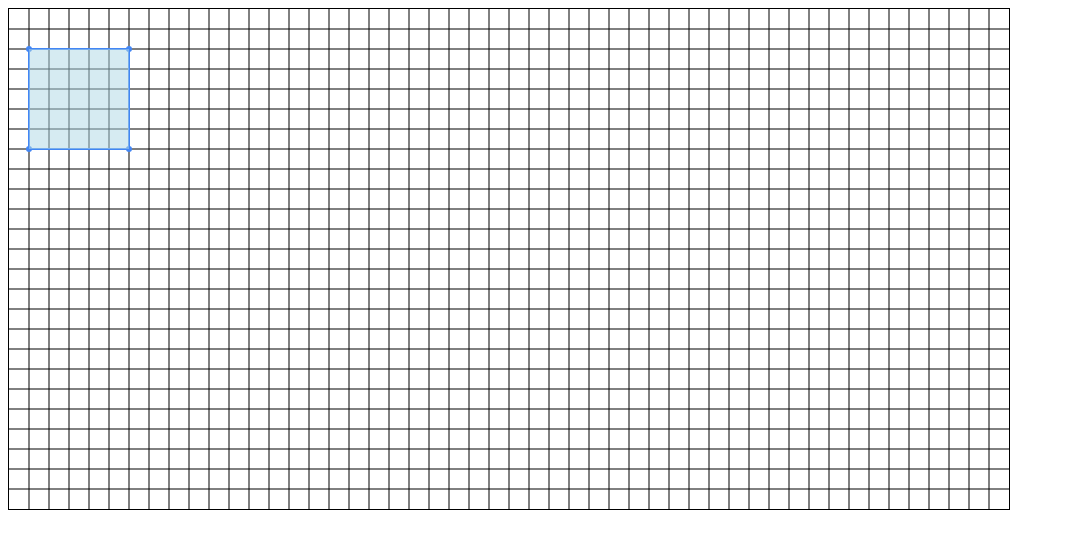
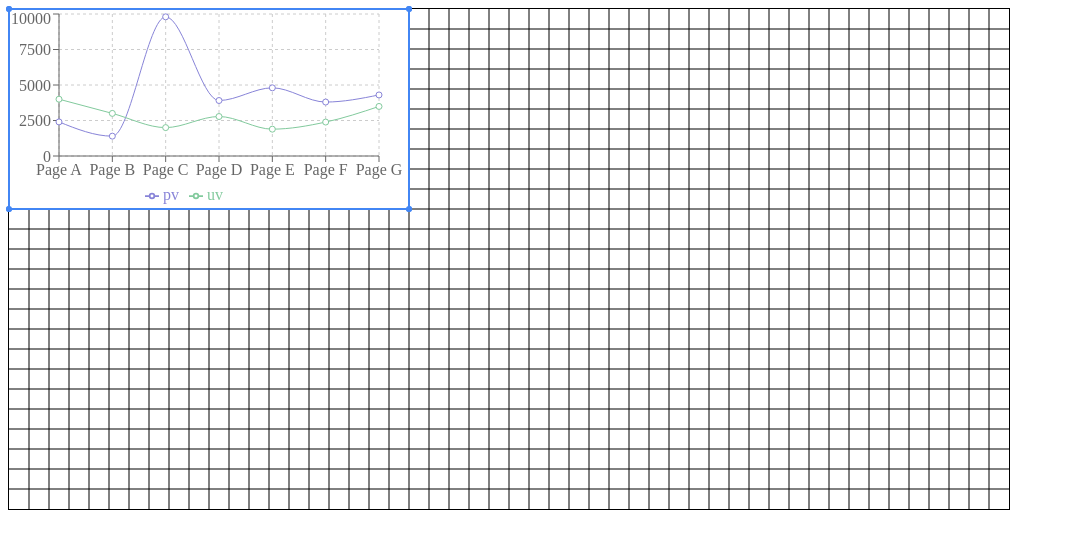
Before and after one commit to ntyukaev/everblaze, a React (Create React App) app: page / in a window 1280 px wide. Shown: the top 548 px of the page, without its empty margins (0-1067 px from the left). Built offline with nearby package versions, Linux system fonts and the light colour scheme.

Commit message:
experiment with recharts

```diff
--- a/src/components/ChartContainer.js
+++ b/src/components/ChartContainer.js
@@ -1,15 +1,17 @@
 import Draggable from './Draggable'
 import './ChartContainer.css'
-
+import ChartExample from './ChartExample'
 
 const ChartContainer = ({ grid, bounds }) => {
   return (
     <Draggable
       grid={grid}
       bounds={bounds}
-      minSize={{ x: grid.x * 2, y: grid.y * 2 }}
-      >
-      <div className='ChartContainer'></div>
+      size={{ x: grid.x * 20, y: grid.y * 10 }}
+      minSize={{ x: grid.x * 20, y: grid.y * 10 }}
+      maxSize={{ x: grid.x * 40, y: grid.y * 20 }}
+    >
+      <ChartExample />
     </Draggable>
   )
 }
--- /dev/null
+++ b/src/components/ChartExample.js
@@ -0,0 +1,77 @@
+import React, { PureComponent } from 'react';
+import { LineChart, Line, XAxis, YAxis, CartesianGrid, Tooltip, Legend, ResponsiveContainer } from 'recharts';
+
+const data = [
+  {
+    name: 'Page A',
+    uv: 4000,
+    pv: 2400,
+    amt: 2400,
+  },
+  {
+    name: 'Page B',
+    uv: 3000,
+    pv: 1398,
+    amt: 2210,
+  },
+  {
+    name: 'Page C',
+    uv: 2000,
+    pv: 9800,
+    amt: 2290,
+  },
+  {
+    name: 'Page D',
+    uv: 2780,
+    pv: 3908,
+    amt: 2000,
+  },
+  {
+    name: 'Page E',
+    uv: 1890,
+    pv: 4800,
+    amt: 2181,
+  },
+  {
+    name: 'Page F',
+    uv: 2390,
+    pv: 3800,
+    amt: 2500,
+  },
+  {
+    name: 'Page G',
+    uv: 3490,
+    pv: 4300,
+    amt: 2100,
+  },
+];
+
+export default class Example extends PureComponent {
+  static demoUrl = 'https://codesandbox.io/s/simple-line-chart-kec3v';
+
+  render() {
+    return (
+      <ResponsiveContainer width="100%" height="100%">
+        <LineChart
+          width={500}
+          height={300}
+          data={data}
+          margin={{
+            top: 5,
+            right: 30,
+            left: -10,
+            bottom: 5,
+          }}
+        >
+          <CartesianGrid strokeDasharray="3 3" />
+          <XAxis dataKey="name" />
+          <YAxis />
+          <Tooltip />
+          <Legend />
+          <Line type="monotone" dataKey="pv" stroke="#8884d8" activeDot={{ r: 8 }} />
+          <Line type="monotone" dataKey="uv" stroke="#82ca9d" />
+        </LineChart>
+      </ResponsiveContainer>
+    );
+  }
+}
--- a/src/components/Dashboard.js
+++ b/src/components/Dashboard.js
@@ -65,6 +65,10 @@
         grid={{ x: resolution, y: resolution }}
         bounds={{ left: 0, top: 0, right: width, bottom: height }}
       />
+      <ChartContainer
+        grid={{ x: resolution, y: resolution }}
+        bounds={{ left: 0, top: 0, right: width, bottom: height }}
+      />
     </DashboardContainer>
   )
 }
--- a/src/components/Draggable.js
+++ b/src/components/Draggable.js
@@ -17,15 +17,16 @@
     `
   }
   display: inline-block;
-  position: relative;
+  position: absolute;
+  background: white;
 `
 
 const Draggable = (props) => {
   const [isDragging, setIsDragging] = useState(false)
   const [isResizing, setIsResizing] = useState(false)
   const [objectState, setObjectState] = useState({
-    height: props.size.x,
-    width: props.size.y,
+    width: props.size.x,
+    height: props.size.y,
     x: props.defaultPosition.x,
     y: props.defaultPosition.y,
     lastResizingPosX: null,
@@ -205,7 +206,7 @@
 
 Draggable.defaultProps = {
   grid: { x: 20, y: 20 },
-  defaultPosition: { x: 20, y: 40 },
+  defaultPosition: { x: 0, y: 0 },
   size: { x: 100, y: 100 },
   minSize: { x: 40, y: 40 },
   maxSize: { x: 160, y: 160 },
```
